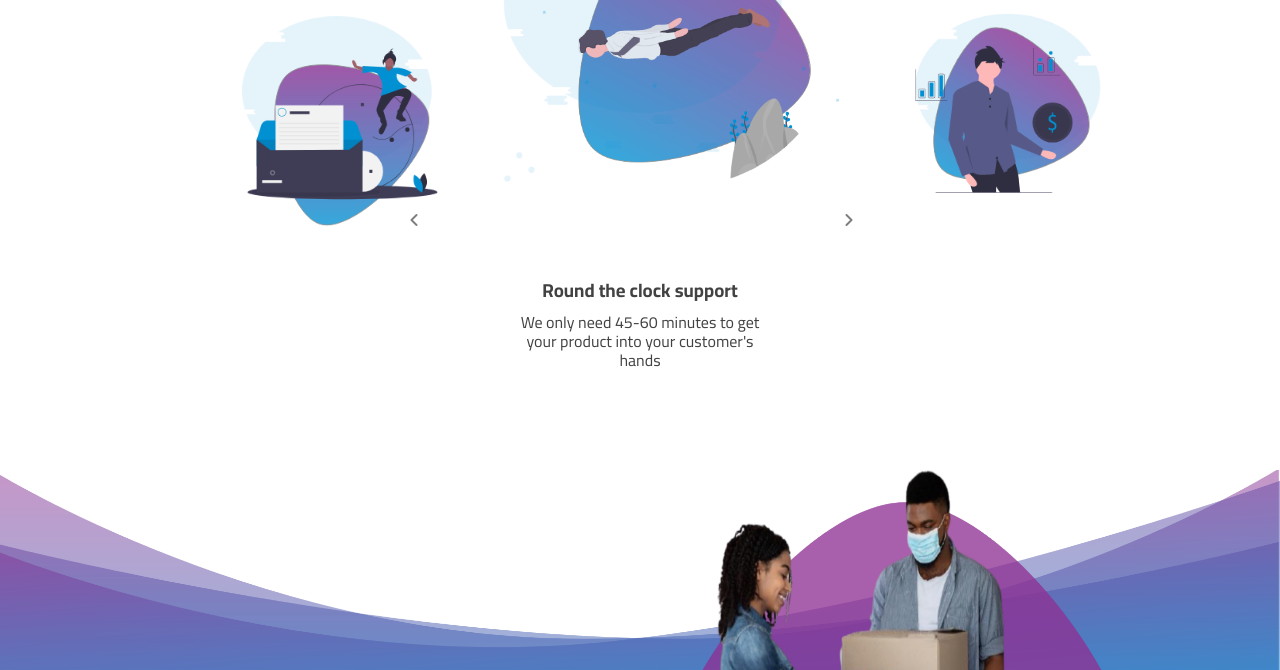
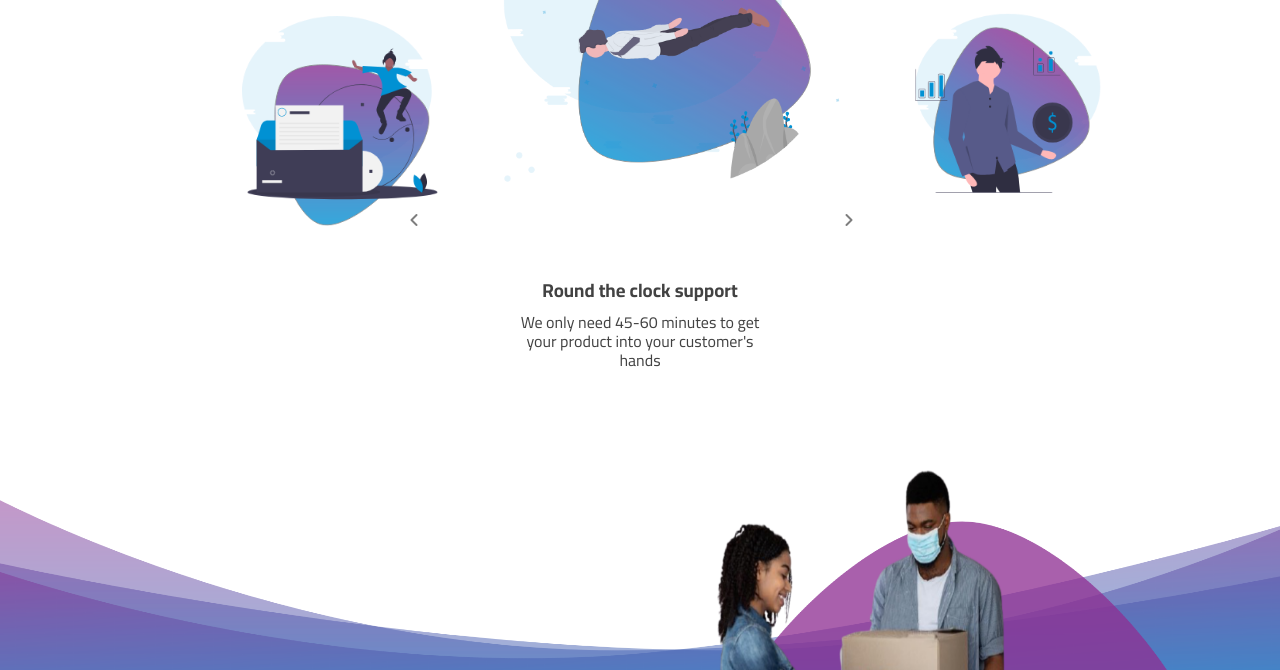
Before and after one commit to MuhammedAbdelFattah/Task-Design, a plain HTML site: page index.html in a window 1280 px wide. Shown: the part 1981-2651 px from the top of the page. Drawn offline with Linux system fonts and the light colour scheme.

Commit message:
Add files via upload

```diff
--- a/index.html
+++ b/index.html
@@ -117,7 +117,7 @@
         </ul>
       </div>
     </div>
-    <img src="images/Untitled2.png" alt="" style="position: absolute; bottom: 0; z-index: -2; width: 100%; height: 320px;">
+    <img src="images/Group 1131.png" alt="" style="position: absolute; z-index: -2; height: 520px; width: 1500px; left: -45px; ">
   </div>
 </body>
 </html>
```
